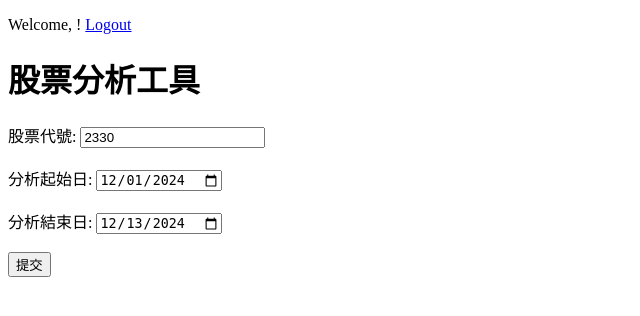
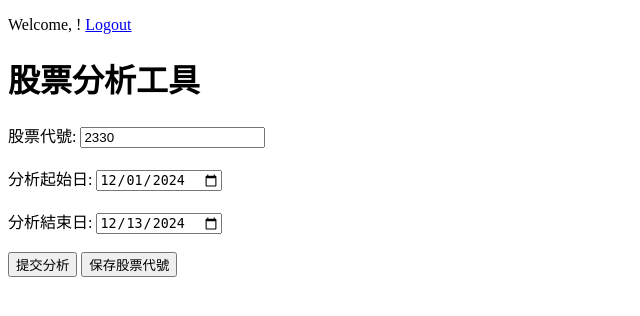
Before and after one commit to JuFengWu/stock_final, a Django app: page /ana_stock/ in a window 1280 px wide. Shown: the top 316 px of the page, without its empty margins (0-640 px from the left). Run offline with Django 5.2, Linux system fonts and the light colour scheme.

Commit message:
finish add but not finish

```diff
--- a/mysite/urls.py
+++ b/mysite/urls.py
@@ -28,4 +28,5 @@ urlpatterns = [
     path('logout/', views.logout_user, name='logout_user'),
     path('api/stock-data/', views.get_stock_data, name='get_stock_data'),
     path('stock_data/', views.show_stock_data, name='show_stock_data'),
+    path('save_stock/', views.save_stock, name='save_stock'),
 ]
--- a/templates/ana_stock.html
+++ b/templates/ana_stock.html
@@ -33,7 +33,7 @@
 </head>
 <body>
     <h1>股票分析工具</h1>
-    <form method="POST">
+    <form method="POST" action="{% url 'save_stock' %}">
         {% csrf_token %}
         <label for="stock_code">股票代號:</label>
         <input type="text" id="stock_code" name="stock_code" value="2330" required><br><br>
@@ -41,7 +41,8 @@
         <input type="date" id="start_date" name="start_date" value="2024-12-01" required><br><br>
         <label for="end_date">分析結束日:</label>
         <input type="date" id="end_date" name="end_date" value="2024-12-13" required><br><br>
-        <button type="submit">提交</button>
+        <button type="submit">提交分析</button>
+        <button type="button" onclick="saveStock()">保存股票代號</button>
     </form>
 
     {% if heatmap_data %}
@@ -67,5 +68,25 @@
         </tbody>
     </table>
     {% endif %}
+
+    <script>
+        function R() {
+            const stockCode = document.getElementById('stock_code').value;
+            fetch("{% url 'save_stock' %}", {
+                method: "POST",
+                headers: {
+                    "Content-Type": "application/json",
+                    "X-CSRFToken": "{{ csrf_token }}"
+                },
+                body: JSON.stringify({ stock_code: stockCode })
+            }).then(response => {
+                if (response.ok) {
+                    alert("股票代號已保存！");
+                } else {
+                    alert("保存失敗！");
+                }
+            });
+        }
+    </script>
 </body>
 </html>
--- a/web_tool/views.py
+++ b/web_tool/views.py
@@ -199,6 +199,26 @@ def analyze_stock(request):
 
     return render(request, 'ana_stock.html', {'days': days,'heatmap_data': heatmap_data})
 
+from .models import Profile
+from django.contrib.auth.decorators import login_required
+import json
+@login_required
+def save_stock(request):
+    if request.method == "POST":
+        # 獲取當前用戶
+        user = request.user
+        # 獲取股票代號
+        data = json.loads(request.body)
+        stock_code = data.get("stock_code", "")
+
+        # 更新模型
+        profile, created = Profile.objects.get_or_create(user=user)
+        profile.selected_stocks2 = stock_code  # 保存股票代號
+        profile.save()
+
+        return JsonResponse({"message": "股票代號已保存！"}, status=200)
+
+    return JsonResponse({"message": "無效請求"}, status=400)
 
 def hello_world(request):
     time = datetime.now()
```
